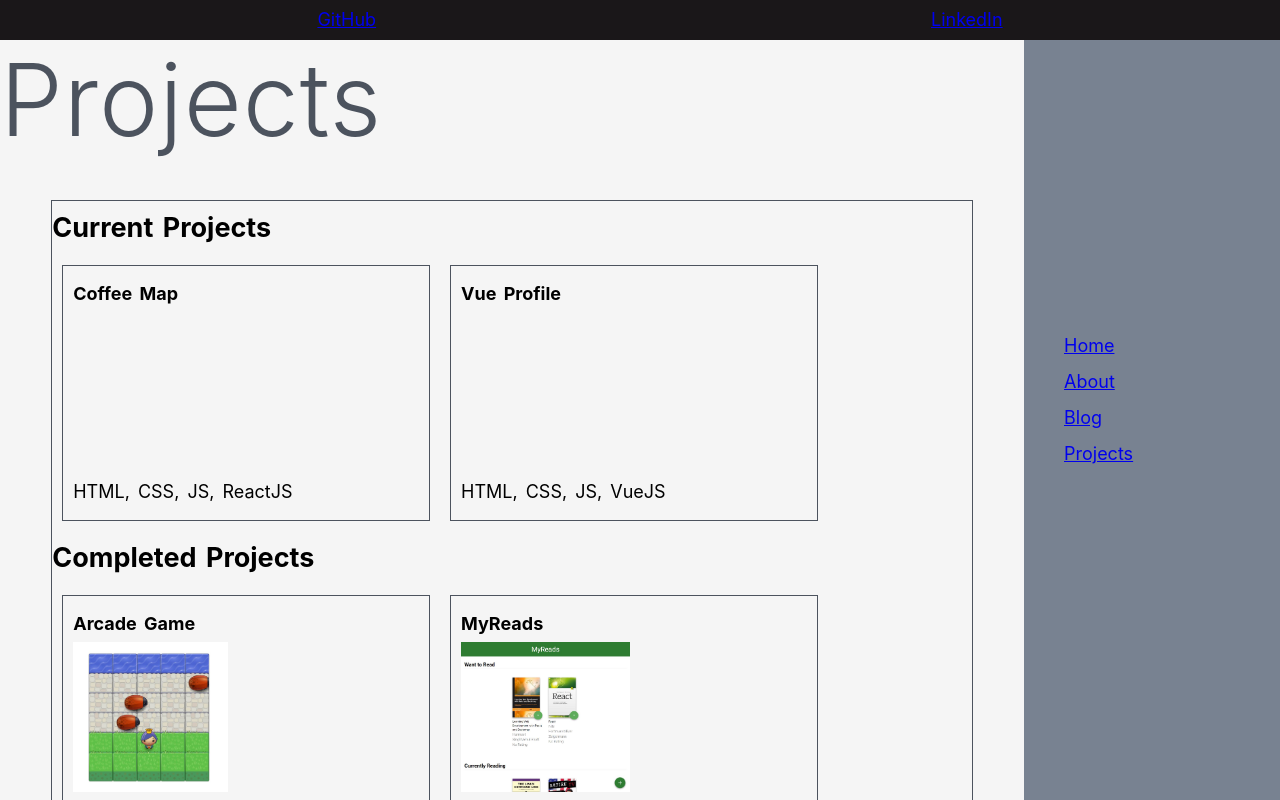
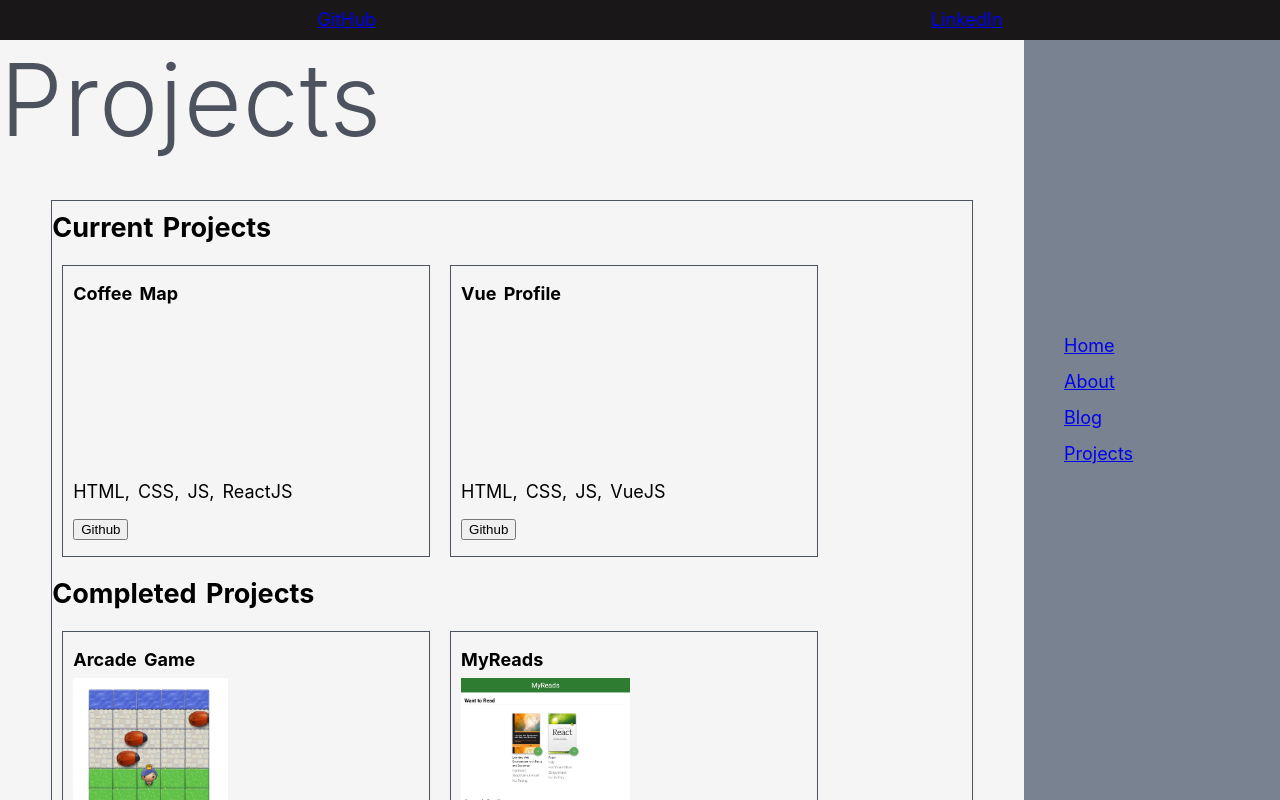
Before and after one commit to JennaKoslowski/vue-profile, a Nuxt app: page /projects in a window 1280 px wide. Shown: the top 800 px of the page. Built offline with nearby package versions, Linux system fonts and the light colour scheme.

Commit message:
add Github buttons/style

```diff
--- a/components/Projects.vue
+++ b/components/Projects.vue
@@ -3,8 +3,8 @@
 <div class="projects">
     <h1>{{ title }}</h1>
     <img :src="screenshot" class= "images"/>
-    <!--<button>github</button> how to get link to change for each element-->
     <p>{{languages}}</p>
+    <a :href="github"><button>Github</button></a>
 </div>
 </section>
 </template>
@@ -19,4 +19,5 @@
 .images{
     height:150px;
 }
+
 </style>
--- a/pages/index.vue
+++ b/pages/index.vue
@@ -51,7 +51,9 @@
   left: 0;
   position: absolute;
 }
+</style>
 
+<style>
 .links {
   padding-top: 15px;
 }
@@ -69,5 +71,4 @@ button:hover {
   border: 2px solid #4c535e;
   color: #4c535e;
 }
-
 </style>
```
